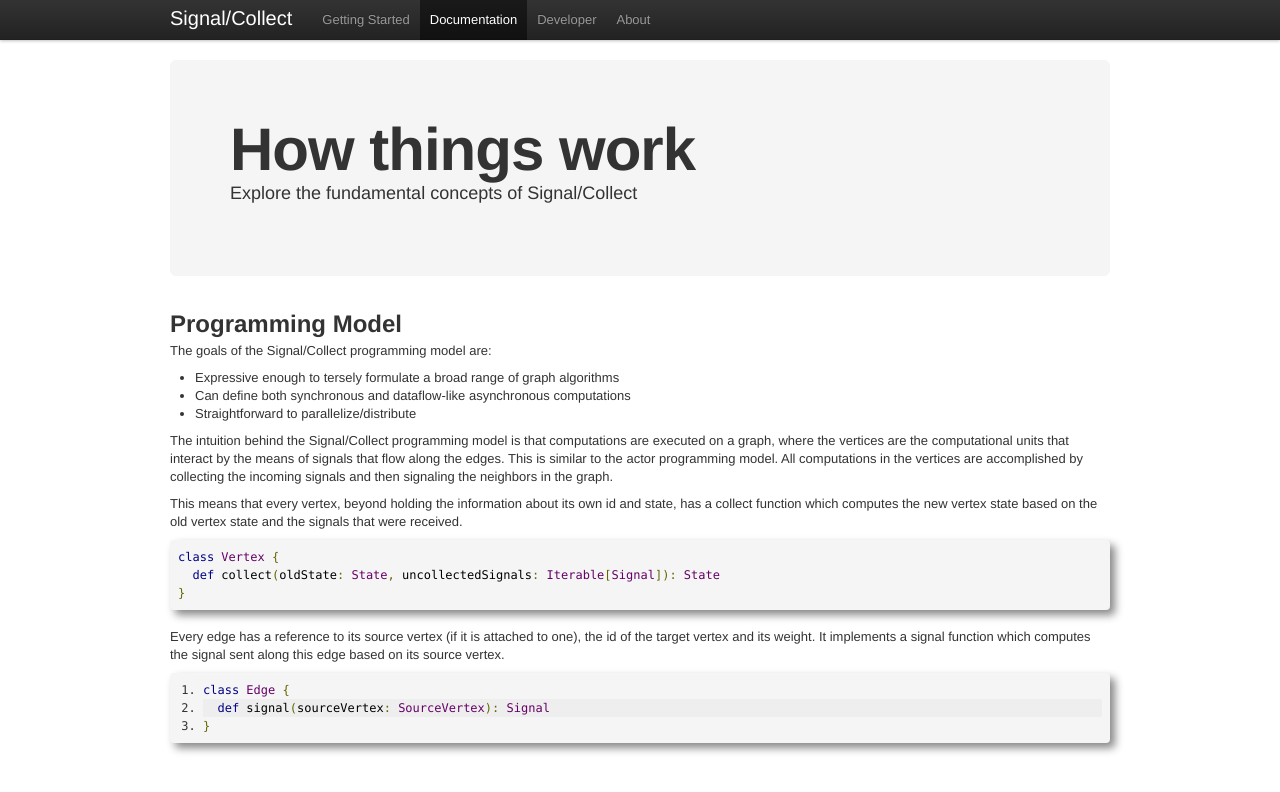
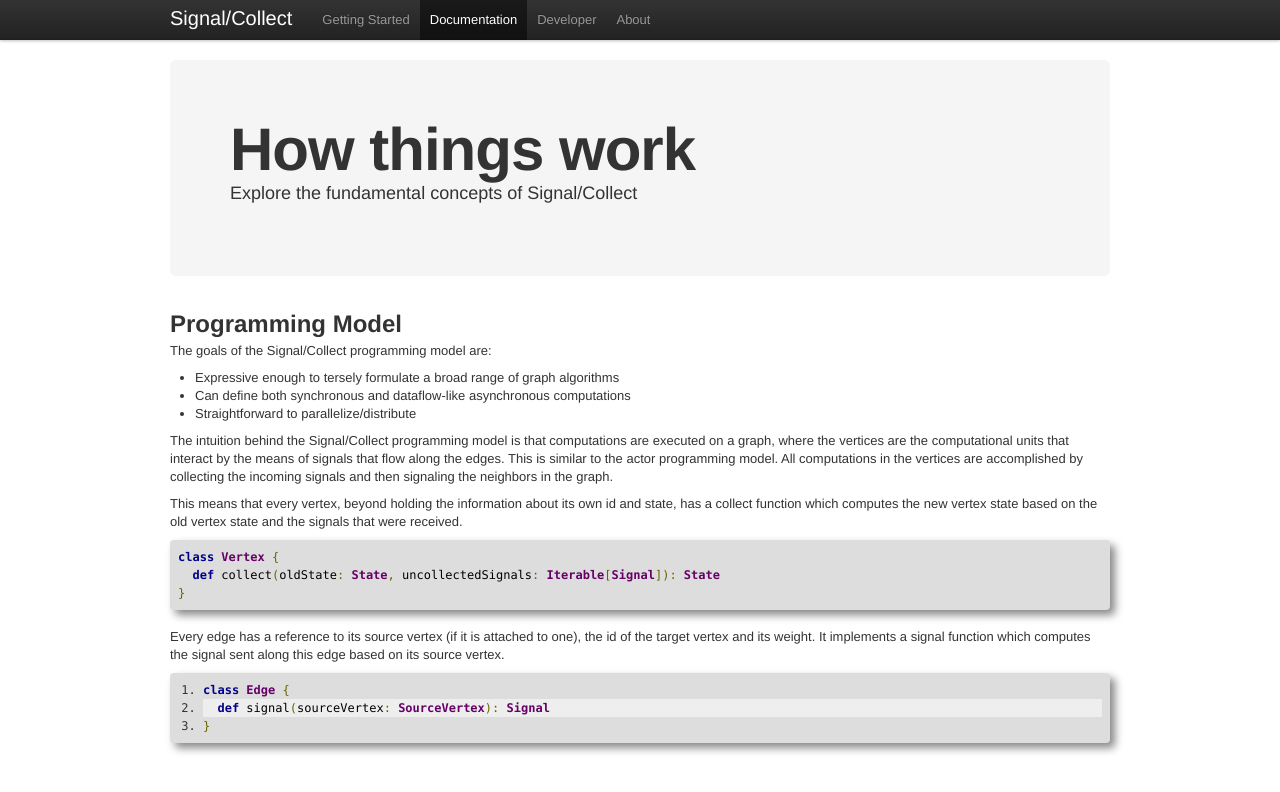
Before and after one commit to uzh/signal-collect, a Jekyll site: the page built from documentation.html, in a window 1280 px wide. Shown: the top 792 px of the page. Built offline with Jekyll 4.4.1, drawn with Linux system fonts in a browser that asks for light colours; comment, search, counter and statistics services are not loaded.

Commit message:
prettified prettify

```diff
--- a/assets/css/prettify.css
+++ b/assets/css/prettify.css
@@ -5,13 +5,16 @@
 color: #080
 }
 .kwd {
-color: #008
+color: #008;
+font-weight: bold
 }
 .com {
-color: #800
+color: #800;
+font-style: italic
 }
 .typ {
-color: #606
+color: #606;
+font-weight: bold
 }
 .lit {
 color: #066
@@ -20,7 +23,8 @@
 color: #660
 }
 .tag {
-color: #008
+color: #008;
+font-weight: bold
 }
 .atn {
 color: #606
@@ -71,8 +75,9 @@
 }
 pre.prettyprint {
 padding: 8px;
-border: 0px solid #888;
-box-shadow: 5px 5px 8px #888888;
+border: 0px solid rgb(230, 228, 228);
+box-shadow: 5px 5px 8px rgb(136, 136, 136);
+background: #DDD
 }
 ol.linenums {
 margin-top: 0;
@@ -82,5 +87,5 @@
 /*list-style-type: none*/
 }
 li.L1,li.L3,li.L5,li.L7,li.L9 {
-background: #eee
+background: #EEE
 }
```
